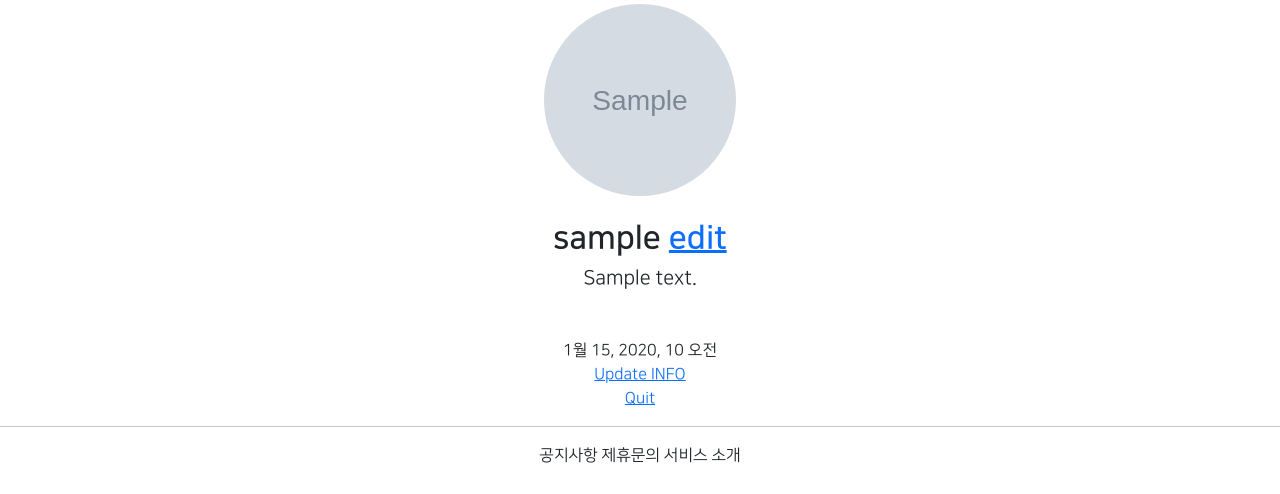
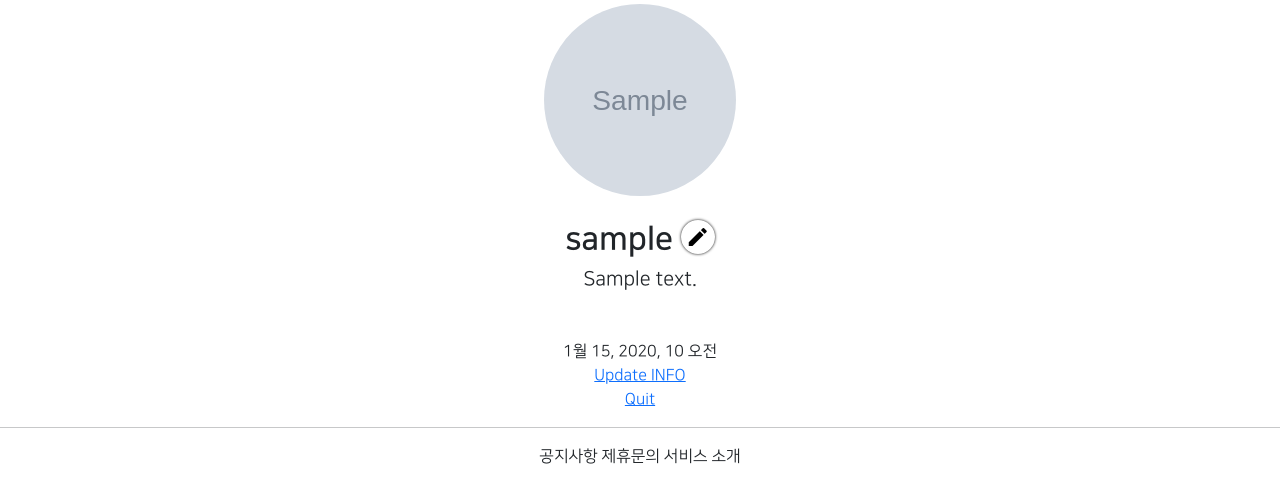
Before and after one commit to gyullo18/gis_1ban, a Django app: page /accounts/detail/1 in a window 1280 px wide. Shown: the part 237-731 px from the top of the page. Run offline with Django 3.2, Linux system fonts and the light colour scheme; a user stored in the database is signed in; tables that the repository leaves empty hold one stand-in row (values such as "Sample post"); grey boxes marked "Sample" are stand-in pictures; parts of the project's set-up code (start-up, migrations or seed data) failed here and were passed over; some libraries are stand-ins or nearby versions; some web fonts are replaced.

Commit message:
7/29 1ban class commit 1

```diff
--- a/accountapp/templates/accountapp/detail.html
+++ b/accountapp/templates/accountapp/detail.html
@@ -13,7 +13,9 @@
                 {{ target_user.profile.nickname }}
 {#7/28 링크 만들기#}
                     {% if user == target_user %}
-                        <a href="{% url 'profileapp:update' pk=target_user.profile.pk %}">
+                        <a href="{% url 'profileapp:update' pk=target_user.profile.pk %}"
+                            {# 7/29#}
+                           class="material-icons round_button">
                             edit
                         </a>
                     {% endif %}
--- a/static/base.css
+++ b/static/base.css
@@ -32,3 +32,17 @@
 .NNS_B {
     font-family: 'NanumSquareB', cursive;
 }
+
+/*7/29*/
+.round_button {
+    color: black;
+    text-decoration: none;
+    box-shadow: 0 0 3px black;  /*그림자 위치들(처음2개) , 그림자의 크기, 색깔*/
+    border-radius: 20rem;
+    padding: 0.3rem; /*내부 공간*/
+}
+
+/*7/29 어떤 행동을 했을때 바뀌는 조건--round_button에 올렸을때*/
+.round_button:hover{
+    color: dimgray;
+}
--- a/templates/head.html
+++ b/templates/head.html
@@ -15,6 +15,11 @@
 
     {#  DEFAULT CSS LINKS #}
     <link rel="stylesheet" type="text/css" href="{% static 'base.css' %}">
+    {# 7/29 MATERIAL ICONS LINK   #}
+    <link href="https://fonts.googleapis.com/css2?family=Material+Icons"
+      rel="stylesheet">
+
+
     <style>
        @font-face {
             font-family: 'NanumSquareR';
```
